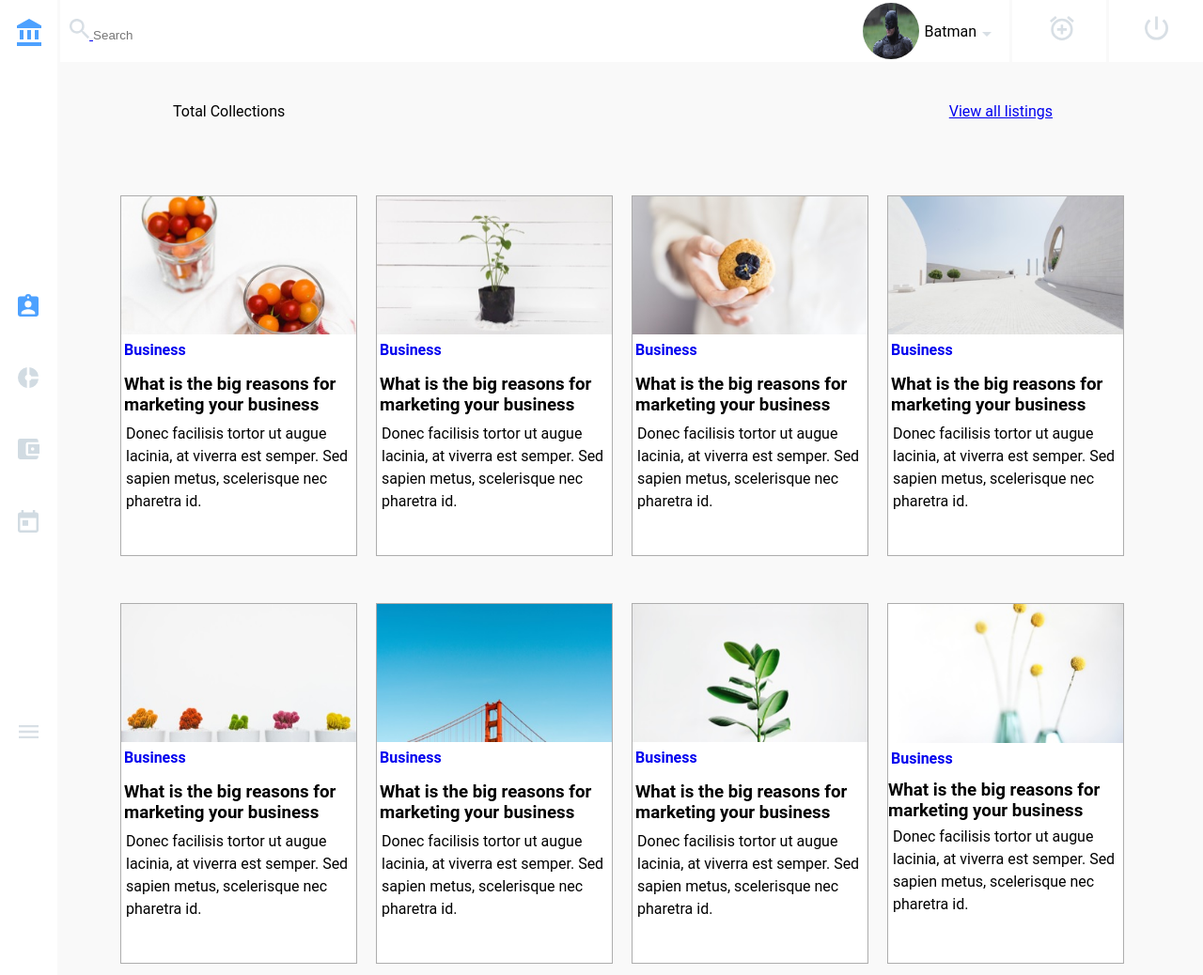
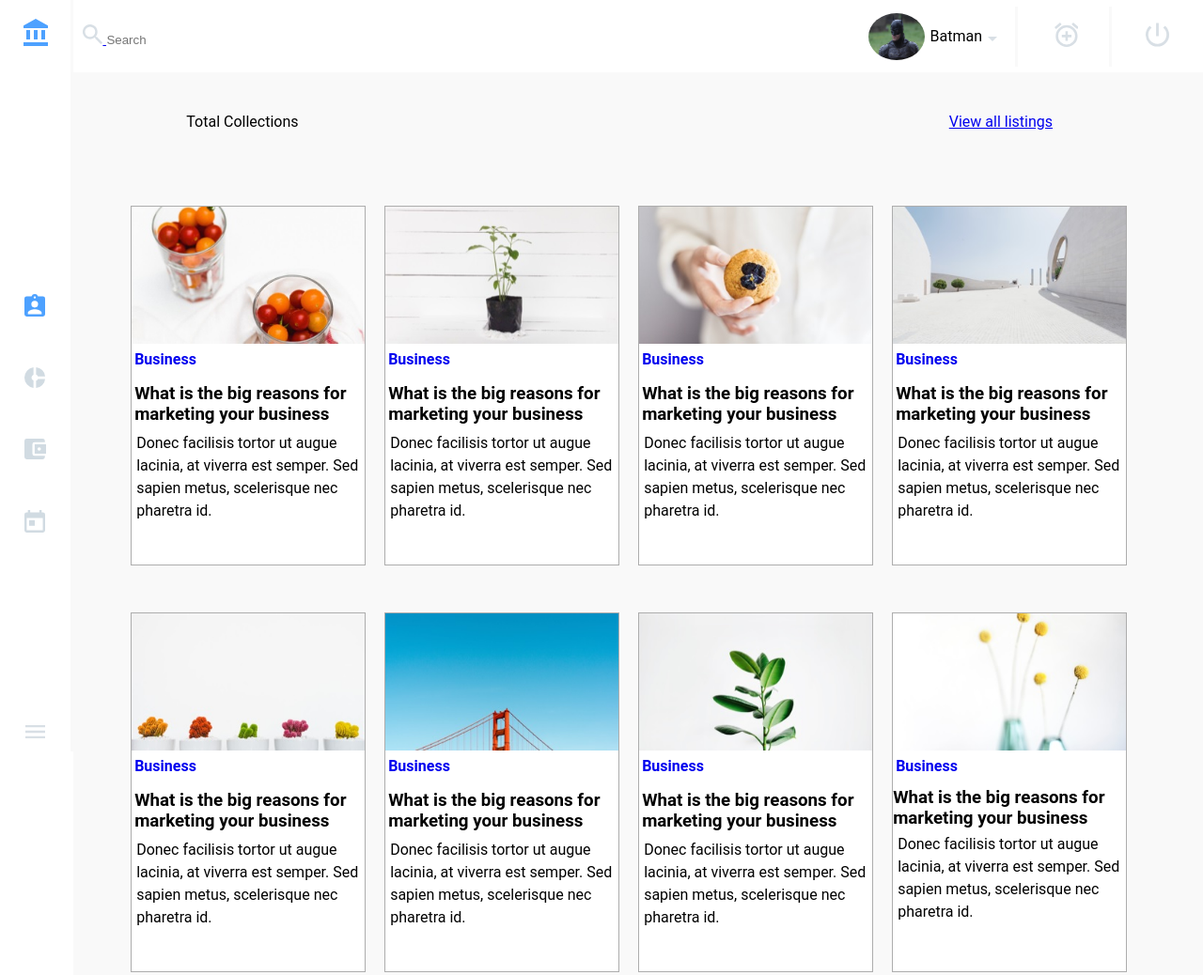
Before and after one commit to pawel-micygala/first-clone, a plain HTML site: page index.html in a window 1280 px wide. Shown: the whole page at 94% size. Drawn offline with Linux system fonts and the light colour scheme.

Commit message:
Drobne zmiany

```diff
--- a/css.css
+++ b/css.css
@@ -1,27 +1,72 @@
-*{
+* {
     margin: 0;
     padding: 0;
+    box-sizing: border-box;
+}
+:root {
+    --color-white: #ffff;
+    --color-gray: #f9f9f9;
+    --color-darker-gray: #adadad;
+    --line-height: 1.5;
+    --offset-a: 10;
+    --offset-b: 100;
+    --offset-c: 20;
+    --offset-d: 25vh;
+    --offset-e: 50;
+    --offset-f: 10px;
+    --offset-g: 3px;
+    --offset-h: 15vh;
+    --offset-i: 90vh;
+    --offset-j: 5;
+    --offset-k: 0;
 }
 body {
-    font-family: 'Roboto', sans-serif;
+    font-family: "Roboto", sans-serif;
 }
-                                            /*topnav*/
+.wrapper {
+    display: flex;
+}
+.sidenav {
+    width: calc(var(--offset-a) * 1vh);
+    height: calc(var(--offset-b) * 1vh);
+    display: flex;
+    justify-content: flex-start;
+    flex-direction: column;
+    align-items: center;
+}
+.sidenav__home {
+    margin-bottom: auto;
+    margin-top: calc(var(--offset-c) * 1px);
+}
+.sidenav__list {
+    margin-bottom: var(--offset-d);
+    list-style: none;
+}
+.sidenav__item {
+    margin-bottom: calc(var(--offset-e) * 1px);
+}
+.sidenav__ham {
+    margin-bottom: var(--offset-f);
+}
+.content {
+    width: calc(var(--offset-b) * 1%);
+    display: flex;
+    flex-direction: column;
+    justify-content: right;
+}
 .topnav {
-    float: right;
-    border-left: solid 3px #f9f9f9;
-    border-bottom: solid 3px #f9f9f9;
-    width: 95%;
+    border-left: solid var(--offset-g) var(--color-gray);
+    border-bottom: solid var(--offset-g) var(--color-gray);
     display: flex;
     align-items: center;
+    width: calc(var(--offset-b) * 1%);
+    height: calc(var(--offset-a) * 1vh);
 }
 .topnav__search {
-    margin-left: 10px;
+    margin-left: calc(var(--offset-a) * 1px);
 }
 .topnav__search__input {
-    border: hidden;
-}
-.topnav__search__input:focus {
-    outline: none;
+    border: none;
 }
 .topnav :nth-child(2) {
     margin-left: auto;
@@ -32,63 +77,38 @@ body {
 .topnav__user {
     display: flex;
     align-items: center;
-    margin-right: 10px;
-    margin-left: 10px;
+    margin-right: calc(var(--offset-a) * 1px);
+    margin-left: calc(var(--offset-a) * 1px);
 }
 .topnnav__user__foto {
-    border-radius: 50%;
+    border-radius: calc(var(--offset-e) * 1%);
 }
 .topnav__plus__circle {
-    width: 100px;
-    border-left: 3px solid #f9f9f9;
+    width: calc(var(--offset-b) * 1px);
+    border-left: var(--offset-g) solid var(--color-gray);
     display: flex;
     justify-content: center;
 }
 .topnav__logout__circle {
-    width: 100px;
+    width: calc(var(--offset-b) * 1px);
     display: flex;
     justify-content: center;
-    border-left: 3px solid #f9f9f9;
+    border-left: var(--offset-g) solid var(--color-gray);
 }
-                                        /*end-of-topnav*/
-                                        /*sidenav*/
-.sidenav {
-    height:100vh;
-    display: flex;
-    justify-content: center;
-    flex-direction: column;
-    align-items: center;
-}
-.sidenav__home {
-    margin-bottom: auto;
-    margin-top: 20px;
-}
-.sidenav__list {
-    margin-bottom: 25vh;
-    list-style: none;
-}
-.sidenav__item {
-    margin-bottom: 50px;
-}
-.sidenav__ham {
-    margin-bottom: 10px;
-}
-                                        /*end-of-sidenav*/
 .main {
-    float: right;
-    width: 95%;
-    border-left: 3px #f9f9f9 solid;
+    height: var(--offset-i);
+    border-left: var(--offset-g) var(--color-gray) solid;
 }
 .main__content {
-    background-color:  #f9f9f9;
-    padding-top: 5vh;
+    background-color: var(--color-gray);
+    padding-top: calc(var(--offset-j) * 1vh);
 }
 .main__view {
     display: flex;
     justify-content: space-between;
-    margin-bottom: 10vh;
-    margin-left: 15vh;
-    margin-right: 20vh;
+    margin-bottom: calc(var(--offset-a) * 1vh);
+    margin-left: var(--offset-h);
+    margin-right: calc(var(--offset-c) * 1vh);
 }
 .main__articles {
     display: flex;
@@ -96,28 +116,28 @@ body {
     justify-content: center;
 }
 .main__article {
-    border: 1px solid #adadad ;
-    background-color:#ffff;
+    border: 1px solid var(--color-darker-gray);
+    background-color: var(--color-white);
     width: 250px;
-    margin: 0px 20px 50px 0px;
-    padding-bottom: 5vh;
+    margin: calc(var(--offset-k) * 0px) calc(var(--offset-c) * 1px) calc(var(--offset-e) * 1px)
+        calc(var(--offset-k) * 0px);
+    padding-bottom: calc(var(--offset-j) * 1vh);
 }
 .main__article :nth-child(1) {
     text-decoration: none;
-
 }
 .main__foto {
-    max-width: 100%;
-    max-height: 100%;
+    max-width: calc(var(--offset-b) * 1%);
+    max-height: calc(var(--offset-b) * 1%);
 }
 .main___article__title {
-    padding: 3px;
-    margin-bottom: 10px;
+    padding: var(--offset-g);
+    margin-bottom: calc(var(--offset-a) * 1px);
 }
 .main__article__header {
-    padding: 3px;
+    padding: var(--offset-g);
 }
 .main__article__text {
-    padding: 5px;
-    line-height: 1.5;
+    padding: calc(var(--offset-j) * 1px);
+    line-height: var(--line-height);
 }
--- a/index.html
+++ b/index.html
@@ -1,5 +1,6 @@
 <!DOCTYPE html>
 <html lang="en">
+
 <head>
     <meta charset="UTF-8">
     <meta name="viewport" content="width=device-width, initial-scale=1.0">
@@ -7,15 +8,76 @@
     <title>Clone Web BEM</title>
 </head>
 
-
 <body>
-    <!-------------------------------------topnav------------------------------------------------------->
+    <div class="wrapper">
+        <div class="sidenav">
+            <div class="sidenav__home">
+                <a href="#"><svg xmlns="http://www.w3.org/2000/svg" width="26" height="29" viewBox="0 0 26 29">
+                        <path id="Logo"
+                            d="M28,38V48h4V38Zm8,0V48h4V38ZM25,55H51V51H25ZM44,38V48h4V38ZM38,26,25,33.143V36H51V33.143Z"
+                            transform="translate(-25 -26)" fill="#4da1ff" />
+                    </svg>
+                </a>
+            </div>
+            <div>
+                <ul class="sidenav__list">
+                    <li class="sidenav__item">
+                        <a href="#">
+                            <svg xmlns="http://www.w3.org/2000/svg" width="22" height="24" viewBox="0 0 22 24">
+                                <path id="Shape"
+                                    d="M47.556,323.4H42.447a3.675,3.675,0,0,0-6.893,0H30.444A2.43,2.43,0,0,0,28,325.8v16.8a2.43,2.43,0,0,0,2.444,2.4H47.556A2.43,2.43,0,0,0,50,342.6V325.8A2.43,2.43,0,0,0,47.556,323.4ZM39,323.4a1.2,1.2,0,1,1-1.222,1.2A1.215,1.215,0,0,1,39,323.4Zm0,4.8a3.6,3.6,0,1,1-3.667,3.6A3.629,3.629,0,0,1,39,328.2Zm7.333,14.4H31.667v-1.68c0-2.4,4.889-3.72,7.333-3.72s7.333,1.32,7.333,3.72Z"
+                                    transform="translate(-28 -321)" fill="#4da1ff" />
+                            </svg>
+                        </a>
+                    </li>
+                    <li class="sidenav__item">
+                        <a href="#">
+                            <svg xmlns="http://www.w3.org/2000/svg" width="22" height="22" viewBox="0 0 22 22">
+                                <path id="Shape"
+                                    d="M37.625,434.876V427a11.1,11.1,0,0,0,0,22v-7.876a3.351,3.351,0,0,1,0-6.248Zm4.739,1.749H50A10.528,10.528,0,0,0,40.375,427v7.657A3,3,0,0,1,42.364,436.625Zm-1.989,4.718V449A10.528,10.528,0,0,0,50,439.375H42.364A3,3,0,0,1,40.375,441.343Z"
+                                    transform="translate(-28 -427)" fill="#d1dbe2" />
+                            </svg>
+                        </a>
+                    </li>
+                    <li class="sidenav__item">
+                        <a href="#">
+                            <svg xmlns="http://www.w3.org/2000/svg" width="23" height="22" viewBox="0 0 23 22">
+                                <path id="Shape"
+                                    d="M47.789,548.333v1.222A2.44,2.44,0,0,1,45.368,552H28.421A2.432,2.432,0,0,1,26,549.556V532.444A2.432,2.432,0,0,1,28.421,530H45.368a2.44,2.44,0,0,1,2.421,2.444v1.222H36.895a2.432,2.432,0,0,0-2.421,2.444v9.778a2.432,2.432,0,0,0,2.421,2.444Zm-10.895-2.444H49v-9.778H36.895Zm4.842-3.056A1.833,1.833,0,1,1,43.553,541,1.822,1.822,0,0,1,41.737,542.833Z"
+                                    transform="translate(-26 -530)" fill="#d1dbe2" />
+                            </svg>
+                        </a>
+                    </li>
+                    <li class="sidenav__item">
+                        <a href="#">
+                            <svg xmlns="http://www.w3.org/2000/svg" width="22" height="24" viewBox="0 0 22 24">
+                                <path id="Shape"
+                                    d="M47.556,635.4H46.333V633H43.889v2.4H34.111V633H31.667v2.4H30.444a2.411,2.411,0,0,0-2.432,2.4L28,654.6a2.422,2.422,0,0,0,2.444,2.4H47.556A2.43,2.43,0,0,0,50,654.6V637.8A2.43,2.43,0,0,0,47.556,635.4Zm0,19.2H30.444V641.4H47.556ZM32.889,643.8H39v6H32.889Z"
+                                    transform="translate(-28 -633)" fill="#d1dbe2" />
+                            </svg>
+                        </a>
+                    </li>
+                </ul>
+            </div>
+            <div class="sidenav__ham">
+                <a href="#">
+                    <svg xmlns="http://www.w3.org/2000/svg" width="21" height="14" viewBox="0 0 21 14">
+                        <path id="Shape" d="M28.5,979h21v-2.333h-21Zm0-5.833h21v-2.333h-21Zm0-8.167v2.333h21V965Z"
+                            transform="translate(-28.5 -965)" fill="#d8dfe5" />
+                    </svg> </a>
+            </div>
+        </div>
+        </side>
+        <div class="content">
             <nav class="topnav">
                 <div class="topnav__search">
                     <form>
                         <a href="#">
-                    <svg xmlns="http://www.w3.org/2000/svg" width="21.134" height="21.134" viewBox="0 0 21.134 21.134">
-                    <path id="Shape" d="M15.729,13.917h-.955l-.338-.326a7.866,7.866,0,1,0-.846.846l.326.338v.955l6.042,6.03,1.8-1.8Zm-7.25,0a5.438,5.438,0,1,1,5.438-5.438A5.43,5.43,0,0,1,8.479,13.917Z" transform="translate(-0.625 -0.625)" fill="#d8dfe5"/>
+                            <svg xmlns="http://www.w3.org/2000/svg" width="21.134" height="21.134"
+                                viewBox="0 0 21.134 21.134">
+                                <path id="Shape"
+                                    d="M15.729,13.917h-.955l-.338-.326a7.866,7.866,0,1,0-.846.846l.326.338v.955l6.042,6.03,1.8-1.8Zm-7.25,0a5.438,5.438,0,1,1,5.438-5.438A5.43,5.43,0,0,1,8.479,13.917Z"
+                                    transform="translate(-0.625 -0.625)" fill="#d8dfe5" />
                             </svg>
                         </a>
                         <input type="search" placeholder="Search" class="topnav__search__input">
@@ -23,40 +85,44 @@
                 </div>
                 <div class="topnav__user__area">
                     <div class="topnav__user">
-            <img src="img/user-foto-1.jpg" class="topnnav__user__foto" style="margin: 3px;" width="60" height="60" alt="user-foto">
-                <span  style="margin: 3px;">Batman</span>
-                    <a href="#" style="margin: 3px;" >
+                        <img src="img/user-foto-1.jpg" class="topnnav__user__foto" style="margin: 3px;" width="60"
+                            height="50" alt="user-foto">
+                        <span style="margin: 3px;">Batman</span>
+                        <a href="#" style="margin: 3px;">
                             <svg xmlns="http://www.w3.org/2000/svg" width="10" height="5" viewBox="0 0 10 5">
-                         <path id="Arrow" d="M174,18l5,5,5-5Z" transform="translate(-174 -18)" fill="#d8dfe5"/>
+                                <path id="Arrow" d="M174,18l5,5,5-5Z" transform="translate(-174 -18)" fill="#d8dfe5" />
                             </svg>
                     </div>
                     <div class="topnav__plus__circle">
-            <a href="#"  style="margin-left: 0px;">
-                <svg xmlns="http://www.w3.org/2000/svg" width="25.833" height="60" viewBox="0 0 25.833 26.014">
-                <path id="Shape" d="M38.178,30.379,36.525,28.4l-5.942,4.973,1.666,1.976Zm18.238,3.01L50.475,28.4l-1.666,1.976,5.942,4.986ZM43.5,31.167A11.625,11.625,0,1,0,55.125,42.792,11.626,11.626,0,0,0,43.5,31.167Zm0,20.667a9.042,9.042,0,1,1,9.042-9.042A9.035,9.035,0,0,1,43.5,51.833Zm1.292-14.208H42.208V41.5H38.333v2.583h3.875v3.875h2.583V44.083h3.875V41.5H44.792Z" transform="translate(-30.583 -28.403)" fill="#d8dfe5"/>
+                        <a href="#" style="margin-left: 0px;">
+                            <svg xmlns="http://www.w3.org/2000/svg" width="25.833" height="60"
+                                viewBox="0 0 25.833 26.014">
+                                <path id="Shape"
+                                    d="M38.178,30.379,36.525,28.4l-5.942,4.973,1.666,1.976Zm18.238,3.01L50.475,28.4l-1.666,1.976,5.942,4.986ZM43.5,31.167A11.625,11.625,0,1,0,55.125,42.792,11.626,11.626,0,0,0,43.5,31.167Zm0,20.667a9.042,9.042,0,1,1,9.042-9.042A9.035,9.035,0,0,1,43.5,51.833Zm1.292-14.208H42.208V41.5H38.333v2.583h3.875v3.875h2.583V44.083h3.875V41.5H44.792Z"
+                                    transform="translate(-30.583 -28.403)" fill="#d8dfe5" />
                             </svg>
                         </a>
                     </div>
                     <div class="topnav__logout__circle">
-            <a href="#" >
+                        <a href="#">
                             <svg xmlns="http://www.w3.org/2000/svg" width="25" height="60" viewBox="0 0 25 25">
-                <path id="Shape" d="M129.889,29h-2.778V42.889h2.778Zm6.708,3.014-1.972,1.972a9.611,9.611,0,0,1,3.6,7.514,9.722,9.722,0,1,1-15.861-7.528L120.4,32.014a12.5,12.5,0,1,0,16.194,0Z" transform="translate(-116 -29)" fill="#d8dfe5"/>
+                                <path id="Shape"
+                                    d="M129.889,29h-2.778V42.889h2.778Zm6.708,3.014-1.972,1.972a9.611,9.611,0,0,1,3.6,7.514,9.722,9.722,0,1,1-15.861-7.528L120.4,32.014a12.5,12.5,0,1,0,16.194,0Z"
+                                    transform="translate(-116 -29)" fill="#d8dfe5" />
                             </svg>
                         </a>
                     </div>
                 </div>
             </nav>
-    <!---------------------------------end-of-topnav---------------------------------------------------->
-    <!---------------------------------main------------------------------------------------------------->
             <div class="main">
                 <div class="main__content">
                     <div class="main__view">
                         <p>Total Collections</p>
-                <a href="#"class="">View all listings</a>
+                        <a href="#" class="">View all listings</a>
                     </div>
                     <div class="main__articles">
                         <div class="main__article">
-                <img src="img/image-01.jpg"class="main__foto">
+                            <img src="img/image-01.jpg" class="main__foto">
                             <h4 class="main___article__title">
                                 <a href="#">Business</a>
                             </h4>
@@ -68,8 +134,8 @@
                         </div>
                         <div class="main__article">
                             <img src="img/image-02.jpg" class="main__foto">
-                <h4 class="main___article__title" >
-                    <a href="#" >Business</a>
+                            <h4 class="main___article__title">
+                                <a href="#">Business</a>
                             </h4>
                             <h3 class="main__article__header">What is the big reasons for
                                 marketing your business</h3>
@@ -134,57 +200,8 @@
                     </div>
                 </div>
             </div>
-    <!---------------------------------end-of-main------------------------------------------------------------->
-    <!---------------------------------sidebar navbar--------------------------------------------------->
-    <side>
-    <div class="sidenav">
-        <div class="sidenav__home">
-            <a href="#"><svg xmlns="http://www.w3.org/2000/svg" width="26" height="29" viewBox="0 0 26 29">
-                <path id="Logo" d="M28,38V48h4V38Zm8,0V48h4V38ZM25,55H51V51H25ZM44,38V48h4V38ZM38,26,25,33.143V36H51V33.143Z" transform="translate(-25 -26)" fill="#4da1ff"/>
-                </svg>
-            </a>
-        </div>
-        <div>
-            <ul class="sidenav__list">
-                <li class="sidenav__item">
-                    <a href="#">
-                        <svg xmlns="http://www.w3.org/2000/svg" width="22" height="24" viewBox="0 0 22 24">
-                        <path id="Shape" d="M47.556,323.4H42.447a3.675,3.675,0,0,0-6.893,0H30.444A2.43,2.43,0,0,0,28,325.8v16.8a2.43,2.43,0,0,0,2.444,2.4H47.556A2.43,2.43,0,0,0,50,342.6V325.8A2.43,2.43,0,0,0,47.556,323.4ZM39,323.4a1.2,1.2,0,1,1-1.222,1.2A1.215,1.215,0,0,1,39,323.4Zm0,4.8a3.6,3.6,0,1,1-3.667,3.6A3.629,3.629,0,0,1,39,328.2Zm7.333,14.4H31.667v-1.68c0-2.4,4.889-3.72,7.333-3.72s7.333,1.32,7.333,3.72Z" transform="translate(-28 -321)" fill="#4da1ff"/>
-                        </svg>
-                    </a>
-                </li>
-                <li class="sidenav__item">
-                    <a href="#">
-                        <svg xmlns="http://www.w3.org/2000/svg" width="22" height="22" viewBox="0 0 22 22">
-                        <path id="Shape" d="M37.625,434.876V427a11.1,11.1,0,0,0,0,22v-7.876a3.351,3.351,0,0,1,0-6.248Zm4.739,1.749H50A10.528,10.528,0,0,0,40.375,427v7.657A3,3,0,0,1,42.364,436.625Zm-1.989,4.718V449A10.528,10.528,0,0,0,50,439.375H42.364A3,3,0,0,1,40.375,441.343Z" transform="translate(-28 -427)" fill="#d1dbe2"/>
-                        </svg>
-                    </a>
-                </li>
-                <li class="sidenav__item">
-                    <a href="#">
-                        <svg xmlns="http://www.w3.org/2000/svg" width="23" height="22" viewBox="0 0 23 22">
-                        <path id="Shape" d="M47.789,548.333v1.222A2.44,2.44,0,0,1,45.368,552H28.421A2.432,2.432,0,0,1,26,549.556V532.444A2.432,2.432,0,0,1,28.421,530H45.368a2.44,2.44,0,0,1,2.421,2.444v1.222H36.895a2.432,2.432,0,0,0-2.421,2.444v9.778a2.432,2.432,0,0,0,2.421,2.444Zm-10.895-2.444H49v-9.778H36.895Zm4.842-3.056A1.833,1.833,0,1,1,43.553,541,1.822,1.822,0,0,1,41.737,542.833Z" transform="translate(-26 -530)" fill="#d1dbe2"/>
-                        </svg>
-                    </a>
-                </li>
-                <li class="sidenav__item">
-                    <a href="#">
-                        <svg xmlns="http://www.w3.org/2000/svg" width="22" height="24" viewBox="0 0 22 24">
-                        <path id="Shape" d="M47.556,635.4H46.333V633H43.889v2.4H34.111V633H31.667v2.4H30.444a2.411,2.411,0,0,0-2.432,2.4L28,654.6a2.422,2.422,0,0,0,2.444,2.4H47.556A2.43,2.43,0,0,0,50,654.6V637.8A2.43,2.43,0,0,0,47.556,635.4Zm0,19.2H30.444V641.4H47.556ZM32.889,643.8H39v6H32.889Z" transform="translate(-28 -633)" fill="#d1dbe2"/>
-                        </svg>
-                      </a>
-                </li>
-            </ul>
-        </div>
-        <div class="sidenav__ham">
-            <a href="#">
-                    <svg xmlns="http://www.w3.org/2000/svg" width="21" height="14" viewBox="0 0 21 14">
-                    <path id="Shape" d="M28.5,979h21v-2.333h-21Zm0-5.833h21v-2.333h-21Zm0-8.167v2.333h21V965Z" transform="translate(-28.5 -965)" fill="#d8dfe5"/>
-                    </svg> </a>
         </div>
     </div>
-</side>
-    <!---------------------------------end-of-sidebar-navbar-------------------------------------------->
+</body>
 
-</body>
 </html>
```
Lines whose indentation alone changed are shown as unchanged.
